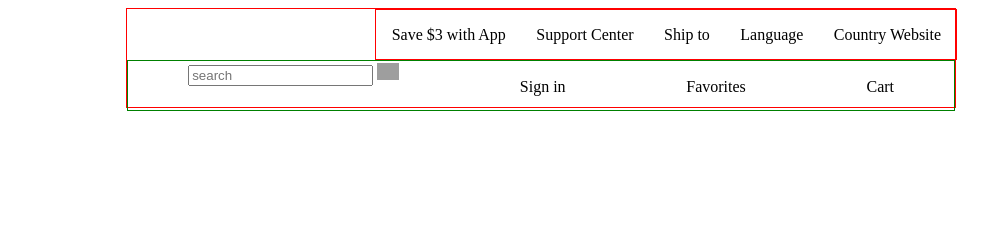
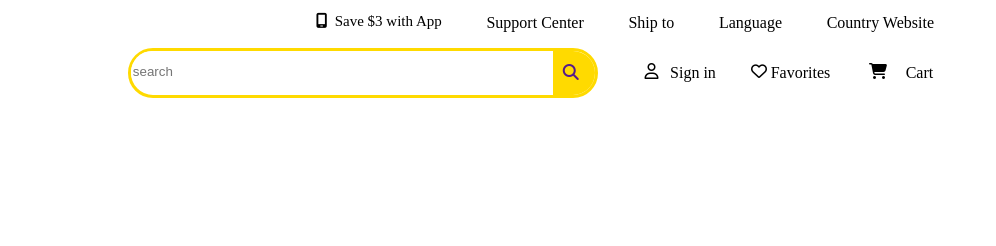
Before and after one commit to sauravs4h/g-fairies-6305, a plain HTML site: page navbar.html in a window 1280 px wide. Shown: the full height of the page, 284-1280 px from the left. Drawn offline with Linux system fonts and the light colour scheme; grey boxes are pictures that could not be loaded.

Commit message:
navbar update

```diff
--- /dev/null
+++ b/navbar.css
@@ -0,0 +1,96 @@
+#navbar{
+    width: 95%;
+    height: 100px;
+    display: flex;
+    justify-content: space-between;
+    margin: auto;
+}
+#left{
+    width: 20%;
+
+}
+#left>img{
+    width: 100%;
+    margin-top: 20px;
+}
+#right{
+
+    width: 69%;
+
+}
+
+#ru{
+    width: 80%;
+    display: flex;
+    justify-content: space-around;
+
+    margin-left: 20%;
+    height: 50%;
+    margin-top: -10px;
+}
+#rd{
+    display: flex;
+    justify-content: space-between;
+
+    /* height: 50%; */
+}
+
+#lift{
+    margin-top: -2%;
+    display: flex;
+
+}
+
+#lift{
+    width: 40%;
+    justify-content: space-around;
+    /* margin-left: 40%; */
+}
+#search{
+    width: 56%;
+    border: 3px solid rgb(255,218,0);
+    display: flex;
+    justify-content: space-between;
+    border-radius: 40px;
+}
+#search>input{
+    width: 90%;
+    height: 90%;
+    border-radius: 40px 0 0 40px;
+    border: 0px solid white;
+
+
+}
+#searchicon{
+    width: 42px;
+    height: 100%;
+    border-radius: 0 40px 40px 0;
+    background-color: rgb(255,218,0) ;
+
+}
+.icon{
+    margin-top: 13px;
+    margin-left: 10px;
+}
+#ru>div{
+    display: flex;
+    justify-content: space-between;
+
+    width: 19%;
+    font-size: 15px;
+}
+#ru>div>i{
+    margin-top: 15px;
+}
+#lift>div{
+
+    display: flex;
+    justify-content: space-around;
+    height: 80%;
+    margin-top: 5%;
+    width: 25%;
+
+}
+#lift>div>i{
+    margin-top: 15px;
+}
--- a/navbar.html
+++ b/navbar.html
@@ -5,53 +5,8 @@
     <meta http-equiv="X-UA-Compatible" content="IE=edge">
     <meta name="viewport" content="width=device-width, initial-scale=1.0">
     <title>Document</title>
-    <style>
-        #navbar{
-            width: 95%;
-            height: 100px;
-            display: flex;
-            justify-content: space-between;
-            margin: auto;
-        }
-        #left{
-            width: 20%;
-
-        }
-        #left>img{
-            width: 100%;
-            margin-top: 20px;
-        }
-        #right{
-            border: 1px solid red;
-            width: 69%;
-
-        }
-
-        #ru{
-            width: 70%;
-            display: flex;
-            justify-content: space-around;
-            border: 1px solid red;
-            margin-left: 30%;
-            height: 50%;
-        }
-        #rd{
-            display: flex;
-            justify-content: space-around;
-            border: 1px solid green;
-            height: 50%;
-        }
-        #search>img{
-            width: 22px;
-            margin-top: 2px;
-        }
-        .lift{
-            margin-top: -2%;
-        }
-
-    </style>
-
-
+    <script src="https://kit.fontawesome.com/1e20f441b7.js" crossorigin="anonymous"></script>
+    <link rel="stylesheet" href="navbar.css">
 </head>
 <body>
     <div id="navbar">
@@ -60,7 +15,12 @@
         </div>
         <div id="right">
             <div id="ru">
+                <div>
+                    <i class="fa-solid fa-mobile-screen"></i>
                     <p>Save $3 with App</p>
+
+                </div>
+
                 <p>Support Center</p>
                 <p>Ship to</p>
                 <p>Language</p>
@@ -70,22 +30,28 @@
 
             <div id="rd">
                 <div id="search">
-                    <input type="text" placeholder="search">
-                    <img src="http://www.factorydata.com/wp-content/uploads/2021/05/buscador.png" alt="">
+
+                    <input type="text" placeholder="search" >
+
+                    <a href="" id="searchicon"><i class="fa-solid fa-magnifying-glass icon "></i></a>
                 </div>
-                <div class="lift">
-                    <img src="" alt="">
+                <div id="lift">
+                    <div >
+                        <i class="fa-regular fa-user"></i>
                         <p>Sign in</p>
 
                     </div>
-                <div class="lift">
-                    <img src="" alt="">
+                    <div >
+                        <i class="fa-regular fa-heart"></i>
                         <p> Favorites</p>
                     </div>
-                <div class="lift">
-                    <img src="" alt="">
+                    <div >
+                        <i class="fa-solid fa-cart-shopping"></i>
                         <p>Cart</p>
                     </div>
+
+                </div>
+
 
             </div>
 
```
Lines whose indentation alone changed are shown as unchanged.
